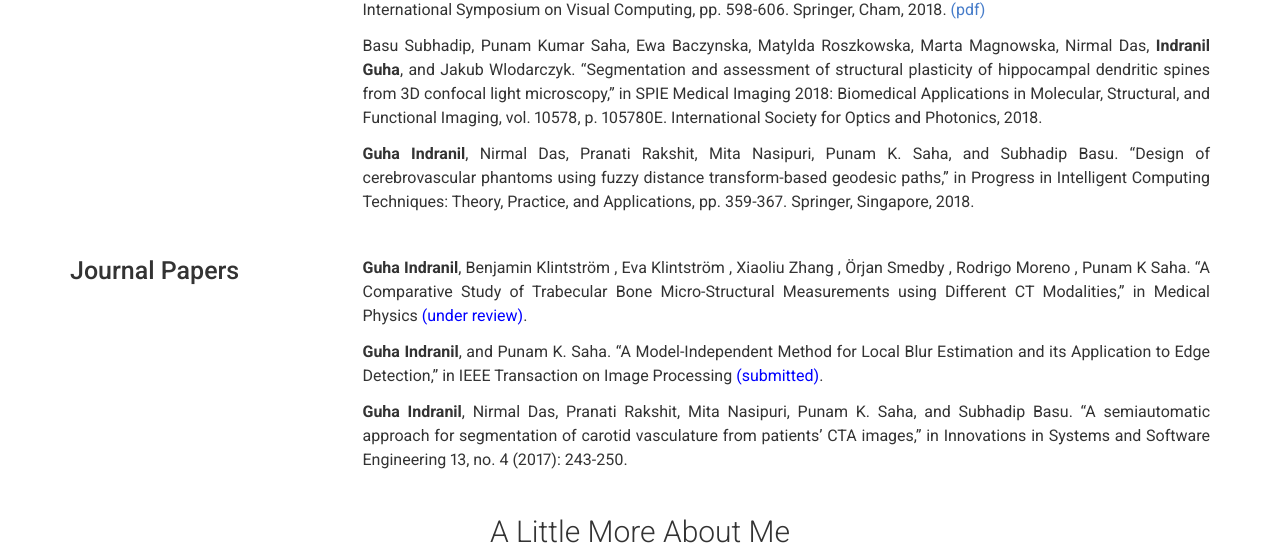
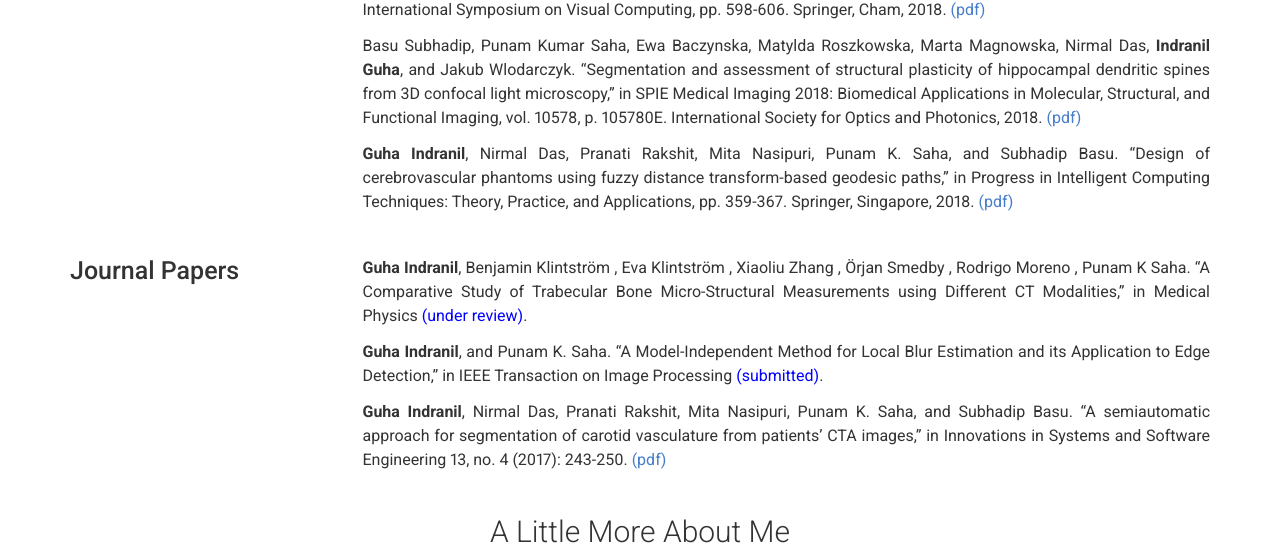
Before and after one commit to iguha94/iguha94.github.io, a Jekyll site: the page built from index.md, in a window 1280 px wide. Shown: the part 764-1322 px from the top of the page. Built offline with Jekyll 4.4.1, drawn with Linux system fonts in a browser that asks for light colours; nearby versions of some CDN libraries; a style sheet for code colours, icons or effects is not loaded.

Commit message:
Project changes

```diff
--- a/_data/projects.yml
+++ b/_data/projects.yml
@@ -5,9 +5,9 @@
 
     <b>Guha Indranil</b>, and Punam K. Saha. "A New Algorithm for Local Blur-Scale Computation and Edge Detection," in International Symposium on Visual Computing, pp. 598-606. Springer, Cham, 2018. <a href="/images/Final_camera_ready.pdf">(pdf)</a>
 
-    Basu Subhadip, Punam Kumar Saha, Ewa Baczynska, Matylda Roszkowska, Marta Magnowska, Nirmal Das, <b>Indranil Guha</b>, and Jakub Wlodarczyk. "Segmentation and assessment of structural plasticity of hippocampal dendritic spines from 3D confocal light microscopy," in SPIE Medical Imaging 2018: Biomedical Applications in Molecular, Structural, and Functional Imaging, vol. 10578, p. 105780E. International Society for Optics and Photonics, 2018.
+    Basu Subhadip, Punam Kumar Saha, Ewa Baczynska, Matylda Roszkowska, Marta Magnowska, Nirmal Das, <b>Indranil Guha</b>, and Jakub Wlodarczyk. "Segmentation and assessment of structural plasticity of hippocampal dendritic spines from 3D confocal light microscopy," in SPIE Medical Imaging 2018: Biomedical Applications in Molecular, Structural, and Functional Imaging, vol. 10578, p. 105780E. International Society for Optics and Photonics, 2018. <a href="/images/SPIE_Final_Paper.pdf">(pdf)</a>
 
-    <b>Guha Indranil</b>, Nirmal Das, Pranati Rakshit, Mita Nasipuri, Punam K. Saha, and Subhadip Basu. "Design of cerebrovascular phantoms using fuzzy distance transform-based geodesic paths," in Progress in Intelligent Computing Techniques: Theory, Practice, and Applications, pp. 359-367. Springer, Singapore, 2018.
+    <b>Guha Indranil</b>, Nirmal Das, Pranati Rakshit, Mita Nasipuri, Punam K. Saha, and Subhadip Basu. "Design of cerebrovascular phantoms using fuzzy distance transform-based geodesic paths," in Progress in Intelligent Computing Techniques: Theory, Practice, and Applications, pp. 359-367. Springer, Singapore, 2018. <a href="/images/ICACNI_2016_paper_283.pdf">(pdf)</a>
 
 - layout: left
   name: Journal Papers
@@ -16,4 +16,4 @@
 
     <b>Guha Indranil</b>, and Punam K. Saha. "A Model-Independent Method for Local Blur Estimation and its Application to Edge Detection," in IEEE Transaction on Image Processing <font color="blue">(submitted)</font>.
 
-    <b>Guha Indranil</b>, Nirmal Das, Pranati Rakshit, Mita Nasipuri, Punam K. Saha, and Subhadip Basu. "A semiautomatic approach for segmentation of carotid vasculature from patients’ CTA images," in Innovations in Systems and Software Engineering 13, no. 4 (2017): 243-250.
+    <b>Guha Indranil</b>, Nirmal Das, Pranati Rakshit, Mita Nasipuri, Punam K. Saha, and Subhadip Basu. "A semiautomatic approach for segmentation of carotid vasculature from patients’ CTA images," in Innovations in Systems and Software Engineering 13, no. 4 (2017): 243-250. <a href="/images/guha2017.pdf">(pdf)</a>
```
Also changed, not shown: 1 other file.
